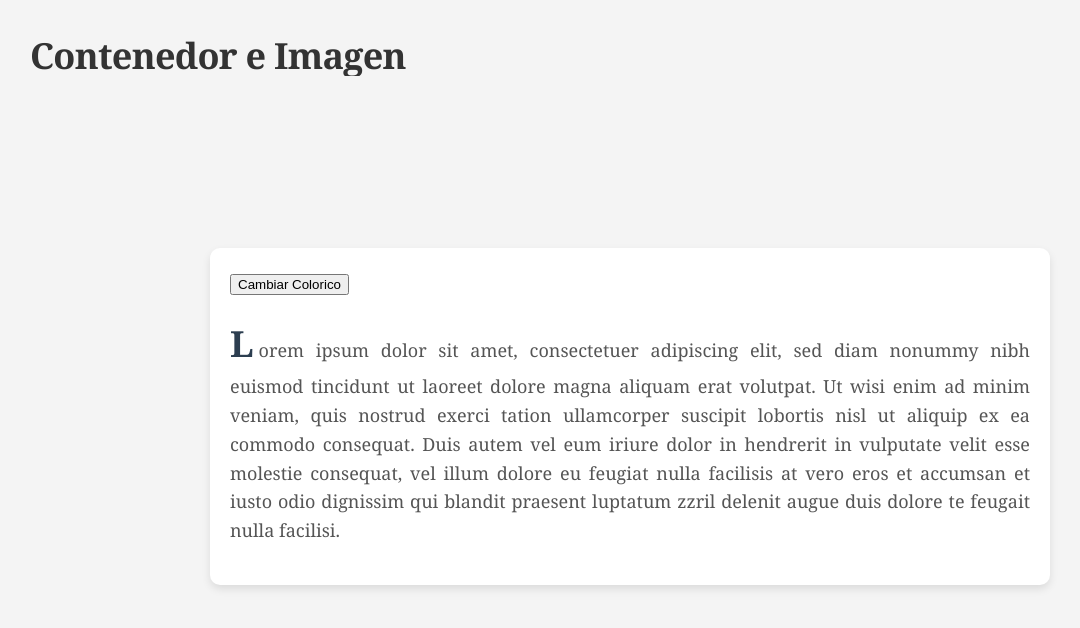
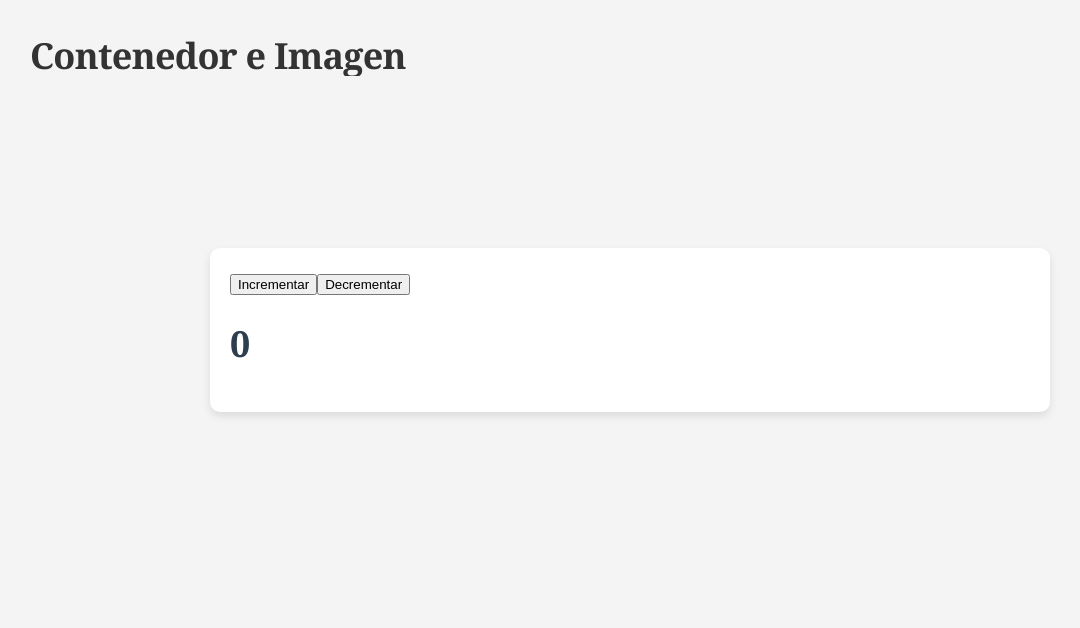
Before and after one commit to ianmiguelsoler/practica_react, a React (Vite) app: page / in a window 1280 px wide. Shown: the top 628 px of the page, without its empty margins (10-1090 px from the left). Built offline with nearby package versions, Linux system fonts and the light colour scheme.

Commit message:
contador terminado

```diff
--- a/src/App.jsx
+++ b/src/App.jsx
@@ -1,9 +1,10 @@
 import './App.css';
 import Parrafico from './componentes/Parrafico.jsx';
+import Contadorico from './componentes/Contadorico.jsx';
 
 const App = () => {
   return (
-    <Parrafico />
+    <Contadorico />
   );
 };
 
--- /dev/null
+++ b/src/componentes/Contadorico.jsx
@@ -0,0 +1,45 @@
+import { useRef } from "react";
+import './Contadorico.css';
+import { cambiarColorParrafo } from "../biblioteca/biblioteca.js";
+
+const Contador = () => {
+
+    const refe = useRef(null);
+
+    const incrementar = (referencia) =>{
+        console.log(referencia)
+        let numeroSumado = parseInt(referencia.current.innerHTML) + 1;
+        console.log(numeroSumado)
+        console.log(referencia.current.innerHTML = numeroSumado)
+        return referencia.current.innerHTML = numeroSumado;
+    };
+    const decrementar = (referencia) =>{
+        var resultado = 0
+        if(parseInt(referencia.current.innerHTML) > 0){
+             var numeroSumado = parseInt(referencia.current.innerHTML) - 1
+             resultado = referencia.current.innerHTML = numeroSumado
+        }
+        else{
+            console.error("No puede haber ningún dato que sea negativo");
+        }
+
+        return resultado
+    };
+    return (
+        <>
+            <div className="elegant-text">
+                <button onClick={() =>{
+                 incrementar(refe)
+                }}>Incrementar</button>
+
+                <button onClick={() =>{
+                 decrementar(refe)
+                }}>Decrementar</button>
+
+                <p ref={refe}>0</p>
+            </div>
+        </>
+    );
+}
+
+export default Contador;
```
Also changed, not shown: src/componentes/Contadorico.css (added).
